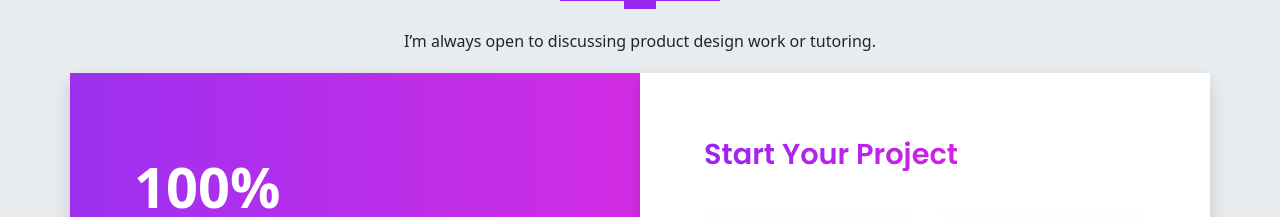
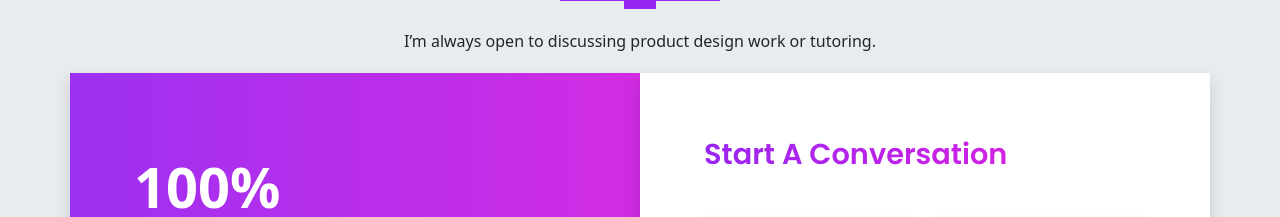
Before and after one commit to feraquzzi/devfera.github.io, a website: page index.html in a window 1280 px wide. Shown: the part 4580-4797 px from the top of the page. Drawn offline with nearby package versions, Linux system fonts and the light colour scheme; files that its build step writes are made by us from their sources.

Commit message:
updated index.html

```diff
--- a/index.html
+++ b/index.html
@@ -468,7 +468,7 @@
       </div>
       <div class="col-12 col-lg-6 bg-white shadow p-3">
         <div class="form w-100 pb-2">
-          <h4 class="display-3--title mb-5">start your project</h4>
+          <h4 class="display-3--title mb-5">Start A Conversation</h4>
           <form action="#" class="row">
             <div class="col-lg-6 col-md mb-3">
               <input type="text" placeholder="First Name" id="inputFirstName" class="shadow form-control form-control-lg">
```
